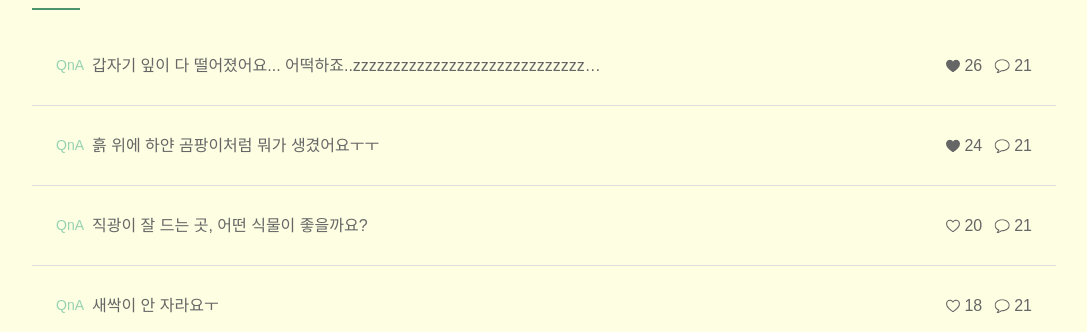
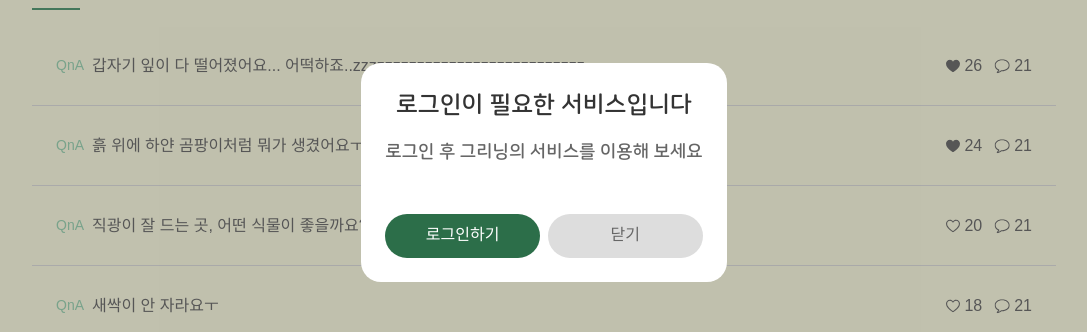
Before and after one commit to SWYP-9th-Team5/Greeinng-FE, a Next.js app: page /community in a window 1280 px wide. Both pictures are taken after a click on the button "글쓰기". Shown: the part 228-560 px from the top of the page, without its empty margins (96-1183 px from the left). Built offline with nearby package versions, Linux system fonts and the light colour scheme.

Commit message:
feat: 로그인 상태에 따른 글쓰기 접근

```diff
--- a/src/app/community/page.tsx
+++ b/src/app/community/page.tsx
@@ -1,14 +1,41 @@
+'use client';
+
+import { useState } from 'react';
+
+import LoginModal from '@/components/modal/LoginModal';
+import { useAuthStore } from '@/stores/useAuthStore';
+import { useRouter } from 'next/navigation';
+
 import Button from '@components/common/Button';
 import TabComponent from '@components/features/community/Tabbarcomponent';
 
 export default function CommunityPage() {
+  const router = useRouter();
+  const { isLoggedIn } = useAuthStore();
+  const [showModal, setShowModal] = useState(false);
+
+  const handleWrite = () => {
+    if (isLoggedIn) {
+      router.push('/story');
+    } else {
+      setShowModal(true);
+    }
+  };
+
   return (
     <div className="flex flex-col px-5 pt-20 xl:px-32 xl:pt-12">
       <div className="flex flex-row items-center justify-between pb-5">
         <p className="title1 text-primary">COMMUNITY</p>
-        <Button size="sm" color="secondary" className="hidden md:block md:w-24">
+        <Button
+          size="sm"
+          color="secondary"
+          className="hidden md:block md:w-24"
+          onClick={handleWrite}
+        >
           글쓰기
         </Button>
+        {/* 로그인 모달 */}
+        {showModal && <LoginModal onClose={() => setShowModal(false)} />}
       </div>
       <TabComponent />
     </div>
--- a/src/components/common/Button/Button.tsx
+++ b/src/components/common/Button/Button.tsx
@@ -32,7 +32,7 @@ export default function Button({
 
   const sizeStyles = {
     sm: 'h-[23px] rounded-[30px] text-xs font-HappinessR md:h-[30px] md:text-[1rem]',
-    md: 'h-[40px] rounded-[30px] text-sm  md:text-[1rem] md:h-[44px]',
+    md: 'h-[40px] rounded-[30px] text-sm md:text-[1rem] md:h-[44px]',
     lg: 'h-[38px] rounded-[50px] text-sm md:text-[1rem] md:h-[54px]',
   };
 
--- a/src/components/features/community/Tabbarcomponent.tsx
+++ b/src/components/features/community/Tabbarcomponent.tsx
@@ -1,14 +1,28 @@
 'use client';
 
 import { useState } from 'react';
+
+import LoginModal from '@/components/modal/LoginModal';
+import { useAuthStore } from '@/stores/useAuthStore';
+import { useRouter } from 'next/navigation';
 
 import Button from '@components/common/Button';
 
 import { CommunityList } from './List';
 
 const TabComponent = () => {
+  const router = useRouter();
   const [activeTab, setActiveTab] = useState<string>('QnA');
+  const { isLoggedIn } = useAuthStore();
+  const [showModal, setShowModal] = useState(false);
 
+  const handleWrite = () => {
+    if (isLoggedIn) {
+      router.push('/story');
+    } else {
+      setShowModal(true);
+    }
+  };
   const tabs = ['QnA', '자유게시판', '나눔'];
 
   const QnA = [
@@ -541,9 +555,12 @@ const TabComponent = () => {
           size="sm"
           color="secondary"
           className="block w-14 border border-red-500 md:hidden"
+          onClick={handleWrite}
         >
           글쓰기
         </Button>
+        {/* 로그인 모달 */}
+        {showModal && <LoginModal onClose={() => setShowModal(false)} />}
       </div>
       <div className="w-full py-4">{renderContent()}</div>
     </div>
--- a/src/components/layout/Header/Header.tsx
+++ b/src/components/layout/Header/Header.tsx
@@ -2,7 +2,6 @@
 
 import React from 'react';
 
-import { useAuthStore } from '@/stores/useAuthStore';
 import { useSidebarStore } from '@/stores/useSidebarStore';
 import { cn } from '@/utils/cn';
 import Image from 'next/image';
@@ -22,14 +21,6 @@ const PcHeader = () => {
   const loginLink = '/login';
   const loginText = '로그인';
   const logoutText = '로그아웃';
-
-  const { isLoggedIn, logout } = useAuthStore();
-
-  const handleLogout = () => {
-    logout();
-    localStorage.removeItem('token');
-    window.location.href = '/';
-  };
 
   return (
     <>
--- a/src/components/layout/Header/LoginLink/LoginLink.tsx
+++ b/src/components/layout/Header/LoginLink/LoginLink.tsx
@@ -3,6 +3,7 @@
 import { useAuthStore } from '@/stores/useAuthStore';
 import Image from 'next/image';
 import Link from 'next/link';
+import { useRouter } from 'next/navigation';
 
 interface LoginButtonProps {
   href: string;
@@ -16,11 +17,12 @@ export default function LoginLink({
   logouttext,
 }: LoginButtonProps) {
   const { isLoggedIn, logout } = useAuthStore();
+  const router = useRouter();
 
   const handleLogout = () => {
     logout();
     localStorage.removeItem('token');
-    window.location.href = '/';
+    router.push('/');
   };
 
   return isLoggedIn ? (
--- a/src/components/layout/Sidebar/SidebarHeader/SidebarHeader.tsx
+++ b/src/components/layout/Sidebar/SidebarHeader/SidebarHeader.tsx
@@ -1,3 +1,5 @@
+'use client';
+
 import React from 'react';
 
 import { useAuthStore } from '@/stores/useAuthStore';
@@ -5,17 +7,18 @@ import { useSidebarStore } from '@/stores/useSidebarStore';
 import { cn } from '@/utils/cn';
 import Image from 'next/image';
 import Link from 'next/link';
+import { useRouter } from 'next/navigation';
 
 export default function SidebarHeader() {
   const { actionSidebarClose } = useSidebarStore();
-
   const { isLoggedIn, logout } = useAuthStore();
+  const router = useRouter();
 
   const handleLogout = () => {
     logout();
     localStorage.removeItem('token');
     actionSidebarClose();
-    window.location.href = '/';
+    router.push('/');
   };
 
   return isLoggedIn ? (
--- /dev/null
+++ b/src/components/modal/LoginModal.tsx
@@ -0,0 +1,56 @@
+'use client';
+
+import { useState } from 'react';
+
+import { useRouter } from 'next/navigation';
+
+import Button from '@components/common/Button';
+import FocusTrap from '@components/common/FocusTrap';
+
+interface LoginModalProps {
+  onClose: () => void;
+}
+
+export default function LoginModal({ onClose }: LoginModalProps) {
+  const router = useRouter();
+  const [isLoading, setIsLoading] = useState(false);
+
+  const handleLoginClick = async () => {
+    //로그인하기 버튼 클릭시
+    setIsLoading(true); //로딩중으로 변환
+    try {
+      router.push('/login'); //로그인으로 이동
+    } finally {
+      setIsLoading(false);
+    }
+  };
+
+  return (
+    <div
+      className="fixed inset-0 z-999 flex items-center justify-center"
+      style={{ backgroundColor: 'rgba(51, 51, 51, 0.3)' }} //#333에 투명도 30%
+      role="dialog"
+      aria-modal="true"
+    >
+      <FocusTrap className="aspect-[320/173] max-w-[320px] rounded-[1.25rem] bg-[#FFF] p-[1.125rem] text-center md:aspect-[400/209] md:max-w-[400px] md:p-6">
+        <p className="title2 text-text2 mb-4">로그인이 필요한 서비스입니다</p>
+        <p className="subTitle text-[#666]">
+          로그인 후 그리닝의 서비스를 이용해 보세요
+        </p>
+        <div className="mt-12 flex gap-2">
+          <Button
+            size="md"
+            color="primary"
+            isLoading={isLoading}
+            onClick={handleLoginClick}
+          >
+            로그인하기
+          </Button>
+          <Button size="md" color="gray" onClick={onClose}>
+            닫기
+          </Button>
+        </div>
+      </FocusTrap>
+    </div>
+  );
+}
```
Also changed, not shown: 1 other file (tests, documents, lock files or other folders).
